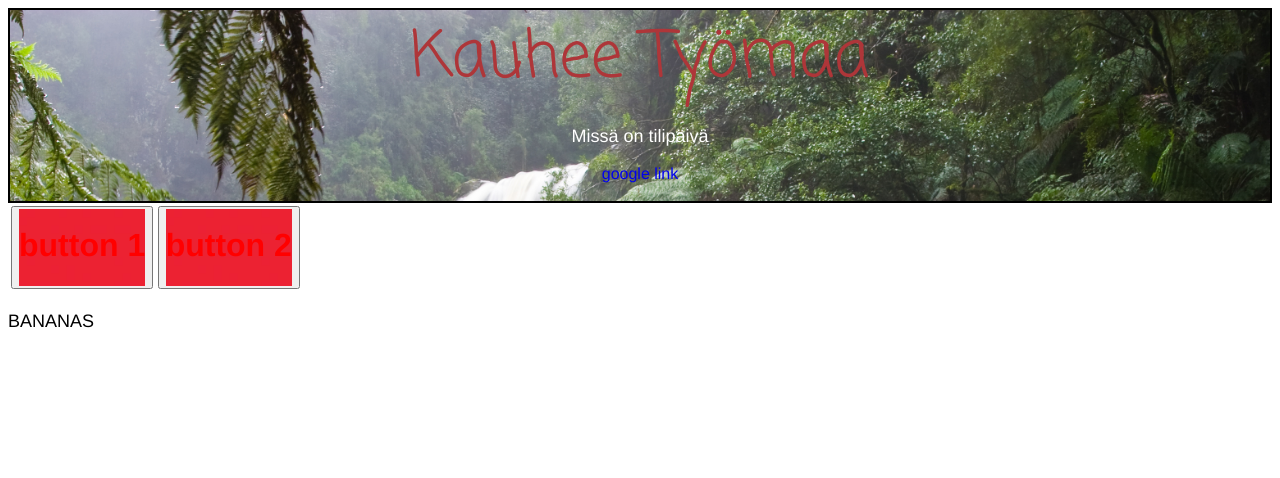
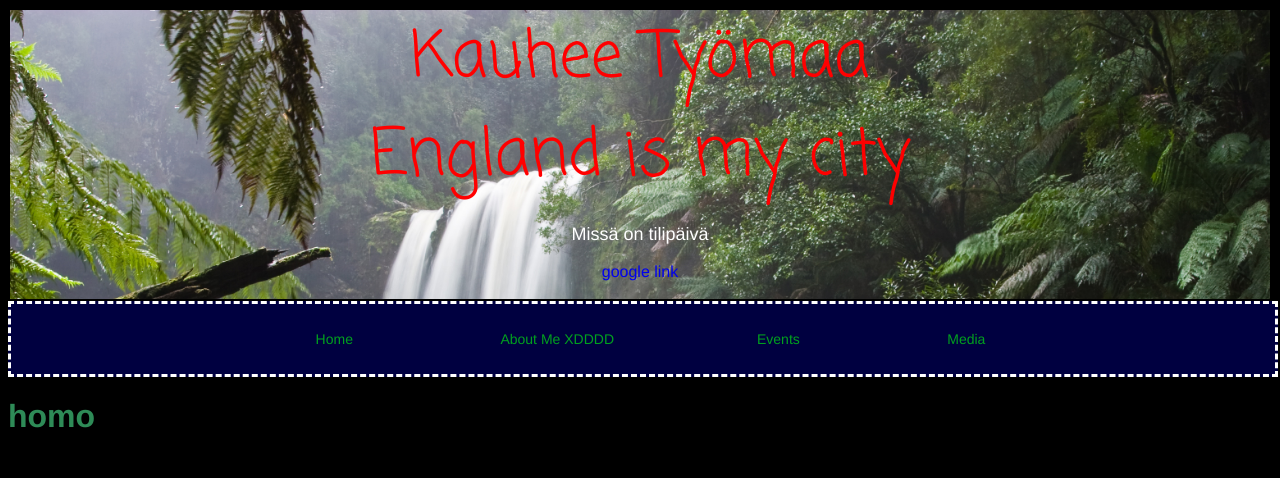
Before and after one commit to KiDoCo/Portfolio, a PHP site: page / in a window 1280 px wide. Shown: the top 478 px of the page. Run offline with PHP 8.4, Linux system fonts and the light colour scheme; lists and menus that the app fills with data are empty.

Commit message:
Fixed dropdowns

```diff
--- a/Resources/CSS/BackGround.css
+++ b/Resources/CSS/BackGround.css
@@ -23,11 +23,15 @@
 
     font-family: 'Coming Soon';
 	font-size: 64px;
-	animation: asdf 0.5s infinite;
+	animation: rainbow 0.5s infinite;
 
 }
 
+body {
+
+	background-color : black;
+}
+
 .Background {
-	font-size : 32px;
-	animation: rainbow 0.5s infinite;
+
 }
--- a/Resources/CSS/Container.css
+++ b/Resources/CSS/Container.css
@@ -1,6 +1,3 @@
-/*attribute modifications*/
-
-
 
 .container : header{
 	position : relative;
@@ -24,75 +21,191 @@ padding: 8px;
 
 }
 
-.dropdown-content > ul{
-text-align: center;
-}
-
-.dropdown-content > ul > li {
-	display: inline-block;
-	margin-left: 15px;
-	position: relative;
-}
-
-.dropdown-content > ul > li > a {
-
-    color: rgb(160,160,160);
-
-    font-family: Verdana, 'Lucida Grande';
-
-    font-size: 14px;
-
-    line-height: 70px;		/* This bit chances the size of the text on the main heading */
-
-    padding: 15px 24px;		/* This is the padding between the different titles */
-}
-
-
-/*Classes*/
-
 .container {
     position: relative;
     text-align: center;
 	background-size : cover;
 	border : 2px solid black;
 	color : #FFFFFF;
+	background-color : black;
 	background-image : url("../Images/Hopetoun_falls.jpg");
 	background-repeat : repeat-x;
 }
+ /*Container ends here*/
 
-.dropdown {
-	position: relative;
-	display : inline-block;
-	float: left;
+#dropdown ul { margin: 0; padding: 0;}
+
+#dropdown li { margin: 0; padding: 0;}
+
+#dropdown a { margin: 0; padding: 0;}
+
+#dropdown ul {list-style: none;}
+
+#dropdown a {text-decoration: none;}
+
+
+
+#dropdown {
+
+	height: 70px;			/* This is for the main menu bit at the top */
+
+	width: 100%;			/* This means on every screen no matter the size, the width will cover the top  */
+
+	line-height: normal;
+
+	border : dashed;
+
+	border-color : #FFFFFF;
+
 	text-align: center;
-	cursor: pointer;
-	background-image : url("../Images/testbutton.jpg");
+
+	background-color: rgb(0,0,64);
+
+	box-shadow: 0px 2px 3px rgba(0,0,0,.4);
+
 	vertical-align: middle;
 
 }
 
-.dropdown:not(:last-child){
-		border-right: none;
+#dropdown > ul {
+    text-align:center;
 }
 
-.dropdown:after{
-	content: "";
-	clear: both;
-	display: table;
+#dropdown > ul > li {
+
+    display:inline-block;
+
+    margin-left: 15px;
+
+    position: relative;
+
 }
 
-.dropdown-content{
-	display: none;
-	margin-left: 15px;
-	position : relative;
-	min-width: 160px;
-	box-shadow: 0px 0px 32px 0px rgba(0,0,0,0.4);
+
+
+#dropdown > ul > li > a {
+
+    color: rgb(0,160,30);
+
+    font-family: 'Coming Soon', 'Lucida Grande';
+
+    font-size: 14px;
+
+    line-height: 70px;		/* This bit chances the size of the text on the main heading */
+
+    padding: 128px 64px;		/* This is the padding between the different titles */
+
+    transition: color .15s;
+
 }
 
-.dropdown:hover .dropdown-content{
-	display: inline-block;
-    background-color: #FFFFFF;
+#dropdown > ul ul > li > a > span {
+
+	color : rgb(255,255,0);
+	font-size : 16px;
 }
+
+#dropdown > ul > li > a:hover {color: rgb(0,255,0); }
+
+#dropdown > ul > li > ul {
+
+    opacity: 0;
+
+    visibility: hidden;
+
+    padding: 16px 0 20px 0;
+
+    background-color: rgb(250,250,250);
+
+    text-align: left;  /* This is for the text when box is dropped down, centered isnt always totally in the middle so best to have on the left */
+
+    position: absolute;
+
+    top: 55px;			/* This is for the drop down annimation */
+
+    left: 50%;
+
+    margin-left: -90px;
+
+    width: 180px;
+
+	transition: all .3s .1s;
+
+	border-radius: 5px;
+
+    box-shadow: 6px 6px 1px rgba(0,0,255,.4);
+
+}
+
+
+
+#dropdown > ul > li:hover > ul {
+
+    opacity: 1;
+
+    top: 65px;
+
+	background-color : rgba(0,0,0,255);
+
+    visibility: visible;
+
+}
+
+
+
+#dropdown > ul > li > ul:before{
+
+    content: '';
+
+    display: block;
+
+    border-width: 15px;
+
+    position: absolute;
+
+    top: -50px;
+
+    left: 50%;
+
+    margin-left: -10px;
+
+}
+
+
+
+#dropdown > ul  ul > li {
+position: relative;
+	border : dotted;
+	border-radius : 2px;
+	border-color : 0000FF
+}
+
+#dropdown > ul  ul  {
+
+}
+
+
+
+#dropdown ul ul > li{     /* This is the drop down menu, change font or size when its drops down */
+
+    color: rgb(255,0,0);
+
+    font-family: Verdana, 'Lucida Grande';
+
+    font-size: 13px;
+
+
+    padding: 5px 8px 7px 16px;
+
+    display: block;
+
+
+    transition: background-color .1s;
+
+}
+
+
+
 
 .bottom-left {
     position: absolute;
@@ -124,7 +237,6 @@ top: 15%;
 left: 0%;
 }
 
-
 .centered {
     position: absolute;
     top: 15%;
--- a/index.html
+++ b/index.html
@@ -12,41 +12,65 @@
 <header>
 <div class="container">
 	<div class ="TextBackground" > Kauhee Työmaa </div>
+
+	<div class = "TextBackground" > England is my city </div>
 <p>Missä on tilipäivä</p>
 <a href="https://www.google.com/" target="_blank"<p> google link</p></a>
-	<div class= "bottom-left">
+	<div class= "bottom-left"></div>
+</div>
+</header>
+<body>
+
+<div
+
+<div id='dropdown'>
+
+<ul>
+
+   <li class='active'><a href='index.html'><span>Home</span></a></li>
+
+	<li class='active'><a href='#'><span>About Me XDDDD</span></a>
+
+	<ul>
+
+		<li class='first-child'><a href='#'><span>This War of mine</span></a></li>
+
+		<li class='has-sub'><a href="#"><span> This oesngirobdi</span></a></li>
+
+		<li class='has-sub'><a href='lifeinelvyn.html'><span>Everyone get in here</span></a></li>
+
+		<li class='has-sub'><a href='committee.html'><span>Our Committee</span></a></li>
+
+        <li class='has-sub'><a href='warden.html'><span>The Warden Team</span></a></li>
+
+        <li class='has-sub'><a href='esc.html' target="_blank"><span>Catered Menu</span></a></li>
+
+        <ul>
+
+		</ul>
+
+		</ul>
+
+	<li class= 'active'><a href='events.html'><span>Events</span></a></li>
+
+    <li class='active'><a href='#'><span>Media</span></a>
+
+	<ul>
+
+		<li class='has-sub'><a href='#'><span>Gimme munnie plox</span></a></li>
+
+
+        <ul>
+
+		</ul>
+
+		</ul>
+		</div>
+		<div class = "Background">
+		<h1> homo </h1>
+
 
 </div>
-</div>
-</header>
+</body>
 
-<body>
-	<table style: 100%>
-	<tr>
-	 <th rowspan= "10"  >
-		 <button>
-		 <div class="dropdown">
-		 <h1><div class="Background">button 1</div></h1>
-		 			<li class = "dropdown-content">
-					<ul>
-				 <li class = "dropdown-content"><p> Faggot</p> </li>
-				</li>
-			</ul>
-			</div>
-			</button>
-<button>
-<div class="dropdown">
-<h1><div class="Background">button 2</div></h1>
-<div class = "dropdown-content">
-<p> Eikö toimi hähää </p>
-</div>
-</div>
-</button>
-</th>
-</tr>
-</table>
-<article>
-<p> BANANAS </p>
-</article>
-</body>
 </html>
```
